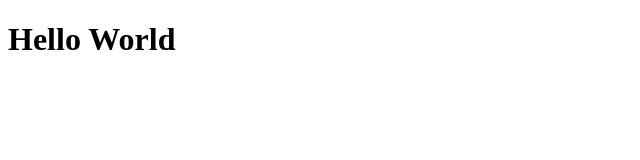
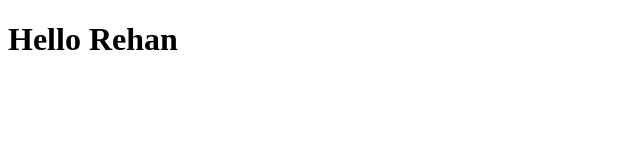
Before and after one commit to rehan-ch/bootcamp2020, a plain HTML site: page index.html in a window 1280 px wide. Shown: the full height of the page, 0-640 px from the left. Drawn offline with Linux system fonts and the light colour scheme.

Commit message:
test job

```diff
--- a/index.html
+++ b/index.html
@@ -7,6 +7,6 @@
     <title>Document</title>
 </head>
 <body>
-    <h1>Hello World</h1>
+    <h1>Hello Rehan </h1>
 </body>
 </html>
```
Also changed, not shown: readme.txt (added).
